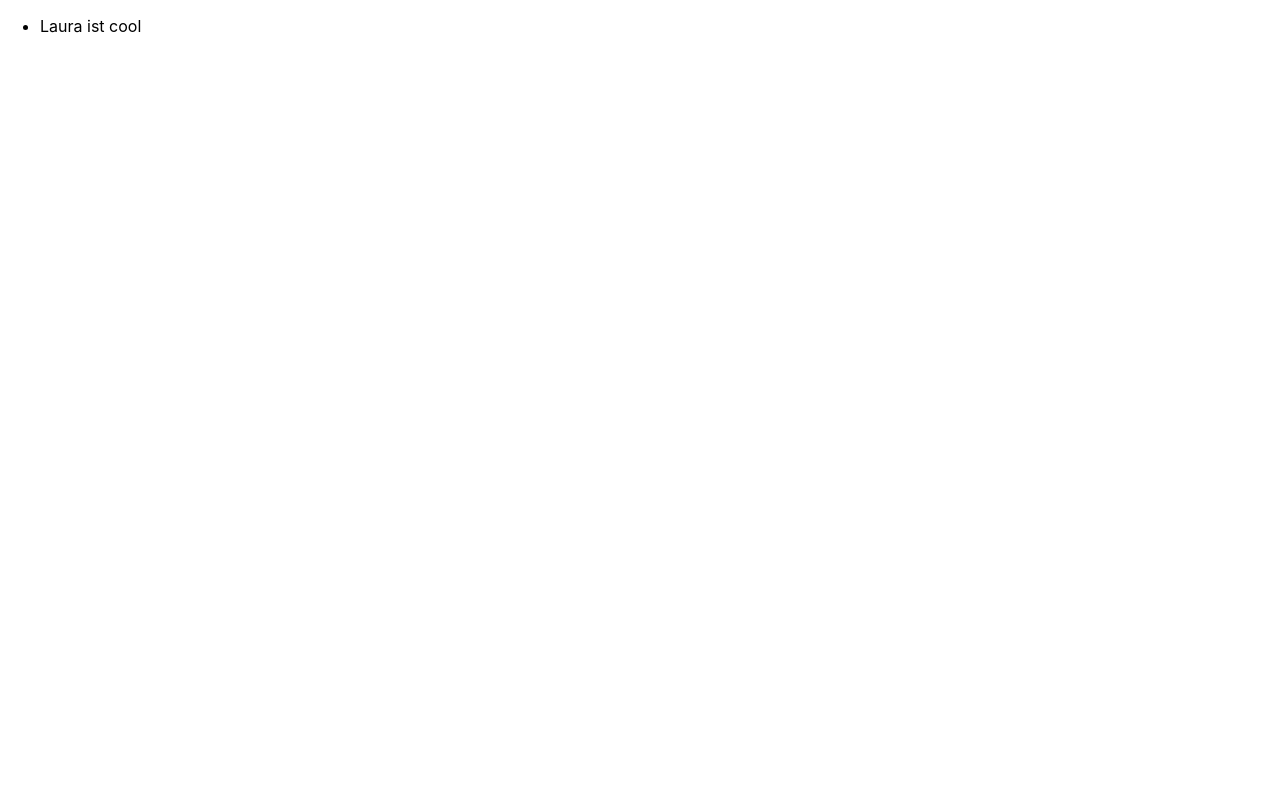
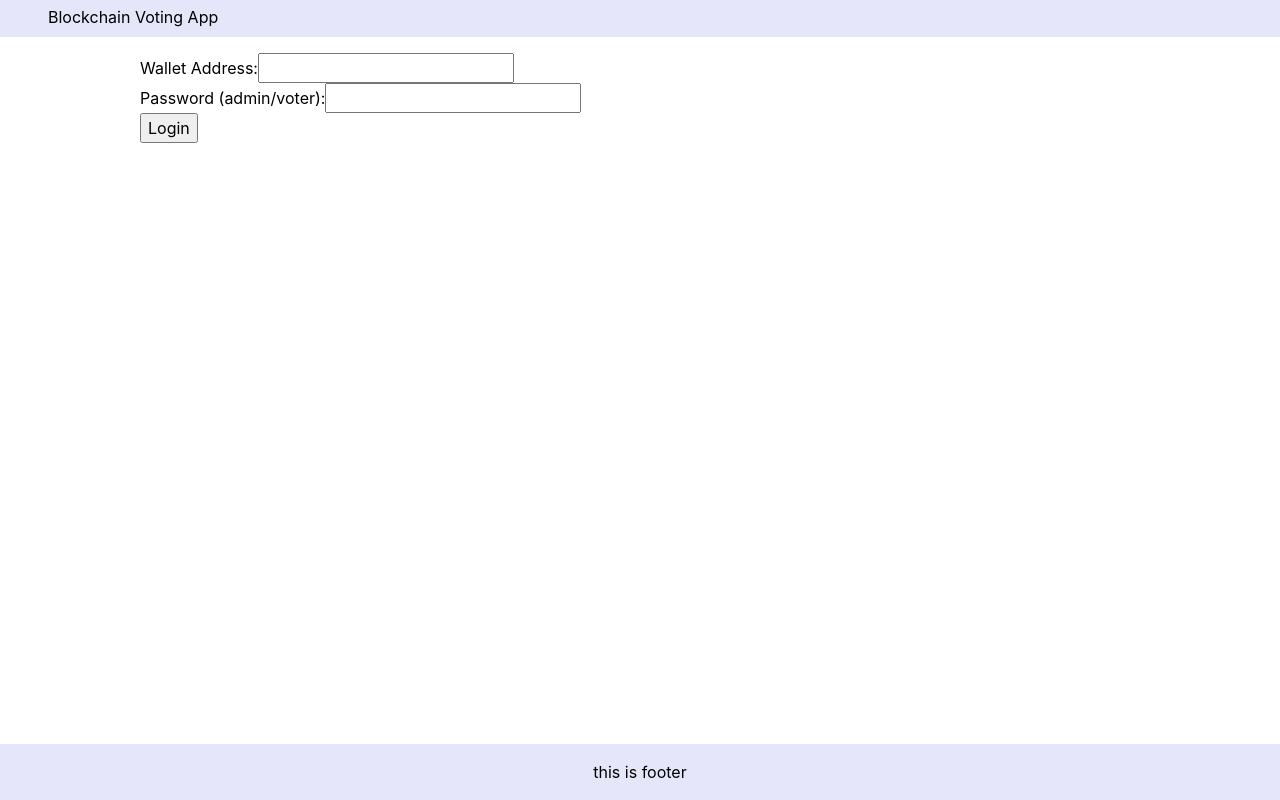
Before and after one commit to StefanieJaeger/blch, a React (Create React App) app in the folder client/: page / in a window 1280 px wide. Built offline with nearby package versions, Linux system fonts and the light colour scheme.

Commit message:
ultra simple login

```diff
--- a/client/src/App.css
+++ b/client/src/App.css
@@ -1,38 +1,116 @@
-.App {
-  text-align: center;
+*,
+*::before,
+*::after {
+  box-sizing: border-box;
 }
 
-.App-logo {
-  height: 40vmin;
-  pointer-events: none;
+* {
+  margin: 0;
 }
 
-@media (prefers-reduced-motion: no-preference) {
-  .App-logo {
-    animation: App-logo-spin infinite 20s linear;
+body {
+  /* Add accessible line-height */
+  line-height: 1.5;
+  /* Improve text rendering */
+  -webkit-font-smoothing: antialiased;
+}
+
+/* Improve media defaults */
+img,
+picture,
+video,
+canvas,
+svg {
+  display: block;
+  max-width: 100%;
+}
+
+/* Inherit fonts for form controls */
+input,
+button,
+textarea,
+select {
+  font: inherit;
+}
+
+/* Avoid text overflows */
+p,
+h1,
+h2,
+h3,
+h4,
+h5,
+h6 {
+  overflow-wrap: break-word;
+}
+
+/* Improve line wrapping */
+p {
+  text-wrap: pretty;
+}
+
+h1,
+h2,
+h3,
+h4,
+h5,
+h6 {
+  text-wrap: balance;
+}
+
+/*  Create a root stacking context */
+#root,
+#__next {
+  isolation: isolate;
+}
+
+/* ------- end reset ------ */
+
+body,
+html {
+  height: 100%;
+}
+
+div#root {
+  min-height: 100%;
+  display: flex;
+  flex-direction: column;
+  margin-left: auto;
+  margin-right: auto;
+  gap: 1rem;
+
+  & > header {
+    padding-top: 0.3rem;
+    padding-bottom: 0.5rem;
+  }
+
+  main {
+    flex-grow: 1;
+    width: 1000px;
+    margin: 0 auto;
+    display: flex;
+    flex-direction: column;
+
+    gap: 1rem;
+
+    section {
+      display: flex;
+      flex-direction: column;
+      gap: 1rem;
+    }
   }
 }
 
-.App-header {
-  background-color: #282c34;
-  min-height: 100vh;
+
+header {
+  padding: 1rem 3rem;
+  background: lavender;
   display: flex;
-  flex-direction: column;
-  align-items: center;
-  justify-content: center;
-  font-size: calc(10px + 2vmin);
-  color: white;
+  justify-content: space-between;
 }
 
-.App-link {
-  color: #61dafb;
+footer {
+  padding: 1rem 3rem;
+  background: lavender;
+  text-align: center;
 }
-
-@keyframes App-logo-spin {
-  from {
-    transform: rotate(0deg);
-  }
-  to {
-    transform: rotate(360deg);
-  }
-}
--- a/client/src/App.tsx
+++ b/client/src/App.tsx
@@ -1,27 +1,35 @@
-// import React from 'react';
-// import logo from './logo.svg';
+import { useState } from 'react';
 import './App.css';
-import VotingList from './VotingList/VotingList';
+import AdminPanel from './components/AdminPanel';
+import Login from './components/Login';
+import VoterPanel from './components/VoterPanel';
+import { User } from './types/User';
 
 function App() {
+  const [user, setUser] = useState<User | null>(null);
+
+  let content;
+  if (!user) {
+    content = <Login onLogin={setUser} />;
+  } else if (user.role === "admin") {
+    content = <AdminPanel />;
+  } else {
+    content = <VoterPanel />;
+  }
+
   return (
-    // <div className="App">
-    //   <header className="App-header">
-    //     <img src={logo} className="App-logo" alt="logo" />
-    //     <p>
-    //       Edit <code>src/App.tsx</code> and save to reload.
-    //     </p>
-    //     <a
-    //       className="App-link"
-    //       href="https://reactjs.org"
-    //       target="_blank"
-    //       rel="noopener noreferrer"
-    //     >
-    //       Learn React
-    //     </a>
-    //   </header>
-    // </div>
-    <VotingList></VotingList>
+    <>
+      <header>
+        <span>Blockchain Voting App</span>
+        {user && <button onClick={() => setUser(null)}>Logout</button>}
+      </header>
+      <main>
+        {content}
+      </main>
+      <footer>
+        <p>this is footer</p>
+      </footer>
+    </>
   );
 }
 
--- /dev/null
+++ b/client/src/components/AdminPanel.tsx
@@ -0,0 +1,15 @@
+import VotingList from "./VotingList";
+
+const AdminPanel = () => {
+    return (
+        <div>
+            <h2>Admin Panel</h2>
+            {/* TODO: Voting Creation */}
+            {/* TODO: Voting Management */}
+            <p>You are logged in as admin.</p>
+            <VotingList />
+        </div>
+    );
+};
+
+export default AdminPanel;
--- /dev/null
+++ b/client/src/components/Login.tsx
@@ -0,0 +1,53 @@
+// login with wallet address
+// distinction between admin and voters
+
+import { useState } from "react";
+import { User } from "../types/User";
+import { authenticate } from "../utils/auth";
+
+interface LoginProps {
+    onLogin: (user: User) => void;
+}
+
+const Login = ({ onLogin }: LoginProps) => {
+    const [address, setAddress] = useState<string>("");
+    const [password, setPassword] = useState<string>("");
+
+    const handleSubmit = (e: React.FormEvent) => {
+        e.preventDefault();
+        const role = authenticate(password);
+        if (role && address) {
+            onLogin({ address, role });
+        } else {
+            alert("Invalid login");
+        }
+    }
+
+    return (
+        <form onSubmit={handleSubmit}>
+            <div>
+                <label htmlFor="walletAddress">Wallet Address:</label>
+                <input
+                    type="text"
+                    id="walletAddress"
+                    name="walletAddress"
+                    value={address}
+                    onChange={e => setAddress(e.target.value)}
+                    required />
+            </div>
+            <div>
+                <label htmlFor="password">Password (admin/voter):</label>
+                <input
+                    type="text"
+                    id="password"
+                    name="password"
+                    value={password}
+                    onChange={e => setPassword(e.target.value)}
+                    required />
+            </div>
+            <button type="submit">Login</button>
+        </form>
+    );
+};
+
+export default Login;
--- /dev/null
+++ b/client/src/components/VoterPanel.tsx
@@ -0,0 +1,14 @@
+import VotingList from "./VotingList";
+
+const VoterPanel = () => {
+    return (
+        <div>
+            <h2>Voter Panel</h2>
+            <p>You are logged in as a voter.</p>
+            <VotingList />
+
+        </div>
+    );
+};
+
+export default VoterPanel;
--- a/client/src/VotingList/VotingList.tsx
+++ b/client/src/components/VotingList.tsx
@@ -1,6 +1,6 @@
 import { Voting } from "../types/Voting";
 
-function VotingList() {
+const VotingList = () =>{
     const votings: Voting[] = [{topic: 'Laura ist cool', options: ['Ja', 'Nein']}];
 
   return (
--- /dev/null
+++ b/client/src/types/User.ts
@@ -0,0 +1,6 @@
+export type Role = 'admin' | 'voter';
+
+export interface User {
+    address: string;
+    role: Role;
+}
--- /dev/null
+++ b/client/src/utils/auth.ts
@@ -0,0 +1,7 @@
+import { Role } from "../types/User";
+
+export function authenticate(password: string): Role | null {
+    if (password === "admin") return "admin";
+    if (password === "voter") return "voter";
+    return null;
+}
```
